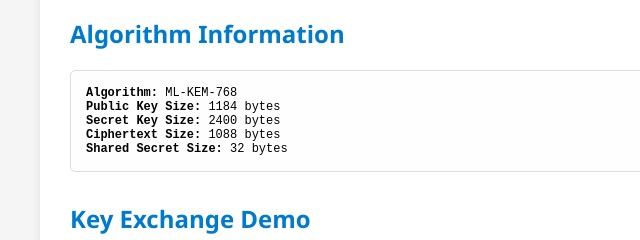
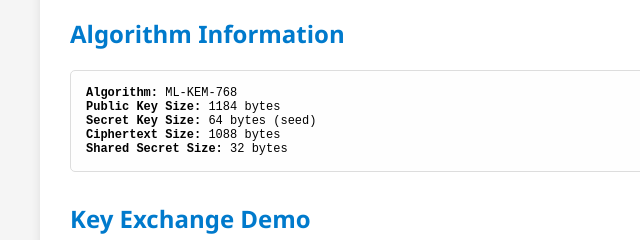
Before and after one commit to dchest/mlkem-wasm, a website: page index.html in a window 1280 px wide. Shown: the part 326-566 px from the top of the page, 0-640 px from the left. Drawn offline with Linux system fonts and the light colour scheme.

Commit message:
Demo: change secret key size to mention seed

```diff
--- a/index.html
+++ b/index.html
@@ -250,7 +250,7 @@
         document.getElementById('algorithmInfo').innerHTML = `
             <strong>Algorithm:</strong> ML-KEM-768<br>
             <strong>Public Key Size:</strong> 1184 bytes<br>
-            <strong>Secret Key Size:</strong> 2400 bytes<br>
+            <strong>Secret Key Size:</strong> 64 bytes (seed)<br>
             <strong>Ciphertext Size:</strong> 1088 bytes<br>
             <strong>Shared Secret Size:</strong> 32 bytes
         `;
```
